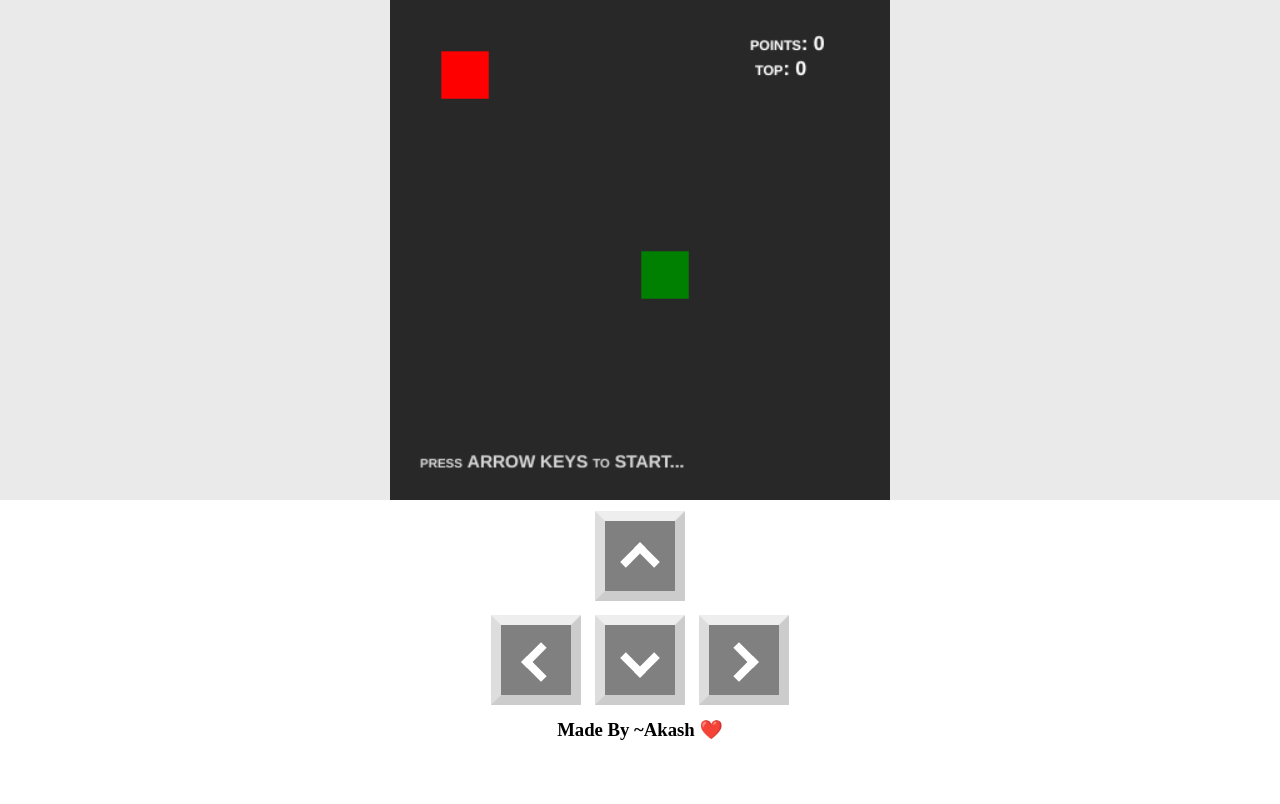
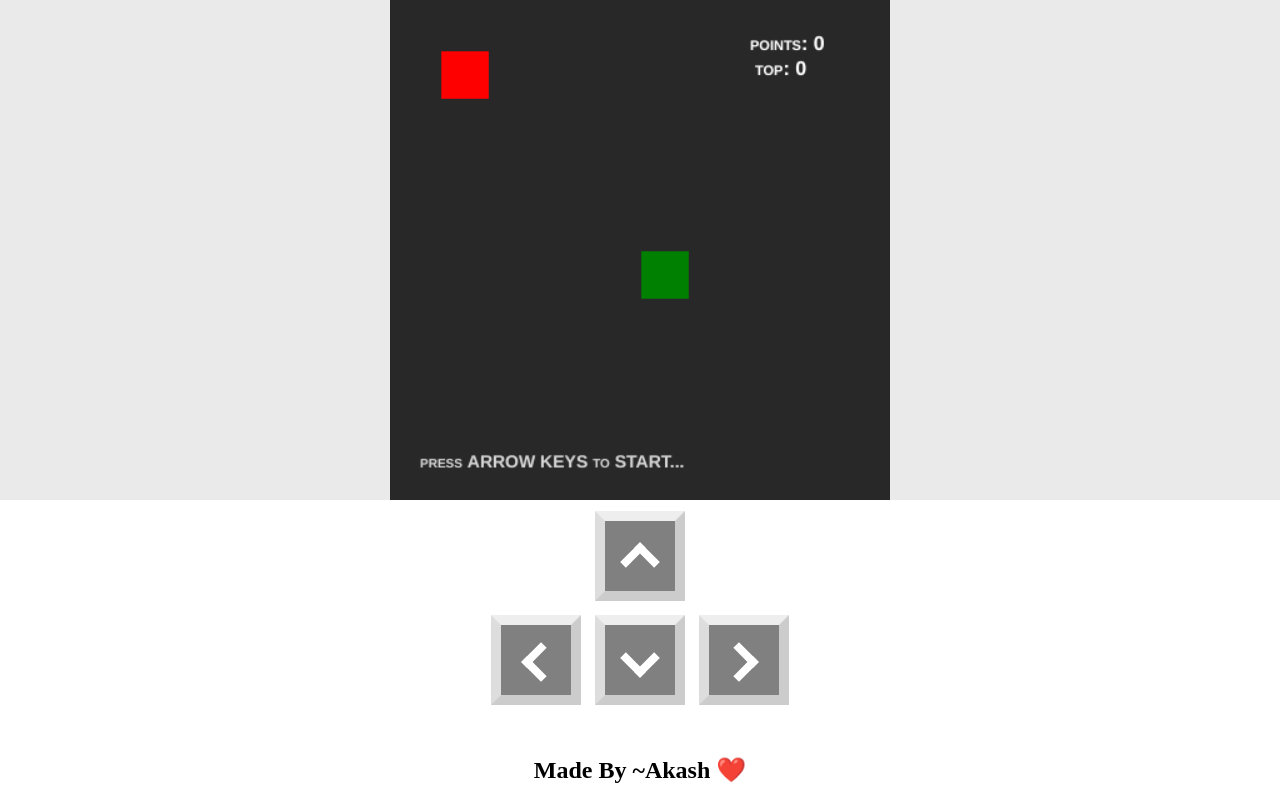
Before and after one commit to Akash23q2/Akash23q2-snakegame.github.io, a plain HTML site: page index.html in a window 1280 px wide. Drawn offline with Linux system fonts and the light colour scheme.

Commit message:
Update index.html

```diff
--- a/index.html
+++ b/index.html
@@ -22,6 +22,6 @@
 	    <i class="chevron right"></i></a>
 	</div>
 	<script type="text/javascript" src="game.js"></script>
-<Footer><strong><h3><center>Made By ~Akash ❤️ </center></h3></strong></footer></body>
+<br><br><Footer><strong><h2><center>Made By ~Akash ❤️ </center></h2></strong></footer></body>
 
 </html>
```
